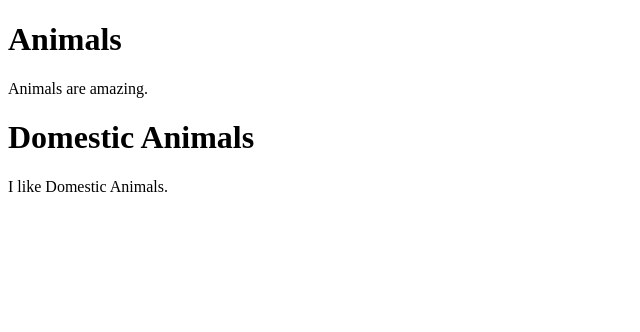
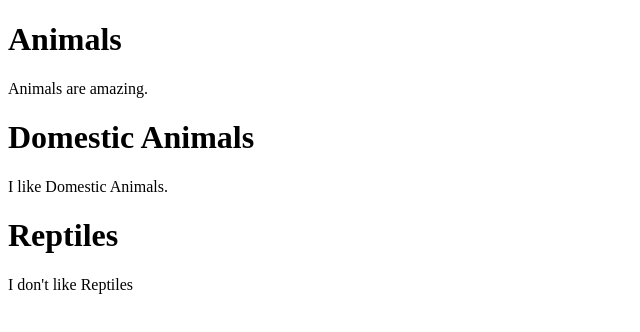
Before and after one commit to TreasureCoded-locked-in/Test, a plain HTML site: page index.html in a window 1280 px wide. Shown: the whole page, without its empty margins (0-640 px from the left). Drawn offline with Linux system fonts and the light colour scheme.

Commit message:
Second Commit

```diff
--- a/index.html
+++ b/index.html
@@ -10,5 +10,7 @@
     <p>Animals are amazing.</p>
     <h1>Domestic Animals</h1>
     <p>I like Domestic Animals.</p>
+    <h1>Reptiles</h1>
+    <p>I don't like Reptiles</p>
 </body>
 </html>
```
